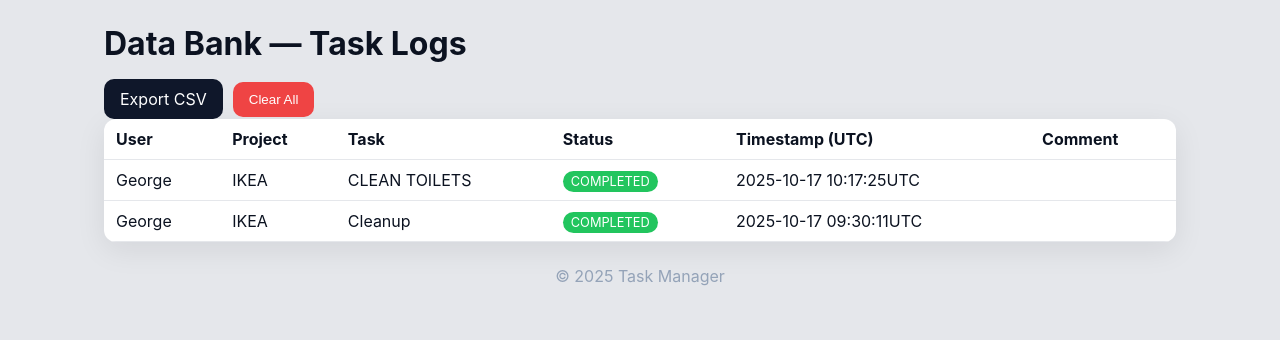
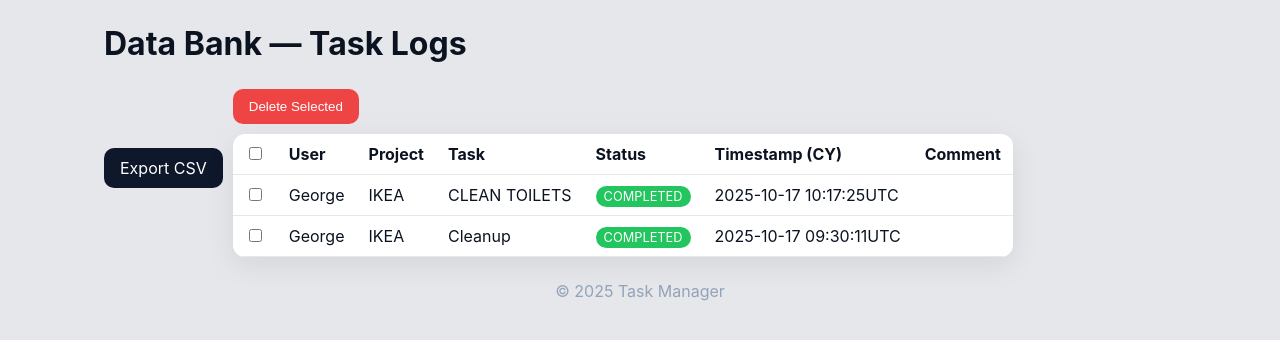
Before and after one commit to Georgewp3/Eurofreight-Task-Manager, a Flask app: page /admin/data-bank in a window 1280 px wide. Shown: the part 44-384 px from the top of the page. Run offline with Flask 3, Linux system fonts and the light colour scheme; a user stored in the database is signed in; data comes from the database, SQL or seed files in the repository.

Commit message:
Added "Delete Selected Rows" logic in data bank

```diff
--- a/TaskApp3/app.py
+++ b/TaskApp3/app.py
@@ -182,6 +182,24 @@ def create_app():
                 writer.writerow(row.as_csv_row())
         return send_file(filepath, as_attachment=True, download_name=filename)
 
+    @app.post("/admin/data-bank/delete-selected")
+    @admin_required
+    def admin_delete_selected():
+        ids = request.form.getlist("ids")  # list of string ids
+        if not ids:
+            flash("No rows selected.", "warning")
+            return redirect(url_for("admin_data_bank"))
+
+        # delete matching rows
+        try:
+            count = LogEntry.query.filter(LogEntry.id.in_(ids)).delete(synchronize_session=False)
+            db.session.commit()
+            flash(f"Deleted {count} selected row(s).", "success")
+        except Exception as e:
+            db.session.rollback()
+            flash(f"Delete failed: {e}", "danger")
+        return redirect(url_for("admin_data_bank"))
+
     @app.post("/admin/data-bank/clear")
     @admin_required
     def admin_clear_bank():
--- a/TaskApp3/templates/data_bank.html
+++ b/TaskApp3/templates/data_bank.html
@@ -4,25 +4,27 @@
 
 <div class="row">
   <a class="button" href="{{ url_for('admin_export_csv') }}">Export CSV</a>
-  <form method="post" action="{{ url_for('admin_clear_bank') }}" onsubmit="return confirm('Clear all logs?');">
-    <button class="danger">Clear All</button>
-  </form>
+  <form method="post" action="{{ url_for('admin_delete_selected') }}" id="delSelectedForm">
+  <div class="row" style="margin:10px 0">
+    <button class="danger" onclick="return confirm('Delete selected rows?');">Delete Selected</button>
   </div>
 
   <table class="table">
     <thead>
       <tr>
+        <th><input type="checkbox" id="chkAll"></th>
         <th>User</th>
         <th>Project</th>
         <th>Task</th>
         <th>Status</th>
-      <th>Timestamp (UTC)</th>
+        <th>Timestamp (CY)</th>
         <th>Comment</th>
       </tr>
     </thead>
     <tbody>
     {% for r in logs %}
       <tr>
+        <td><input type="checkbox" name="ids" value="{{ r.id }}" class="rowChk"></td>
         <td>{{ r.user_name }}</td>
         <td>{{ r.project }}</td>
         <td>{{ r.task_title }}</td>
```
Lines whose indentation alone changed are shown as unchanged.
